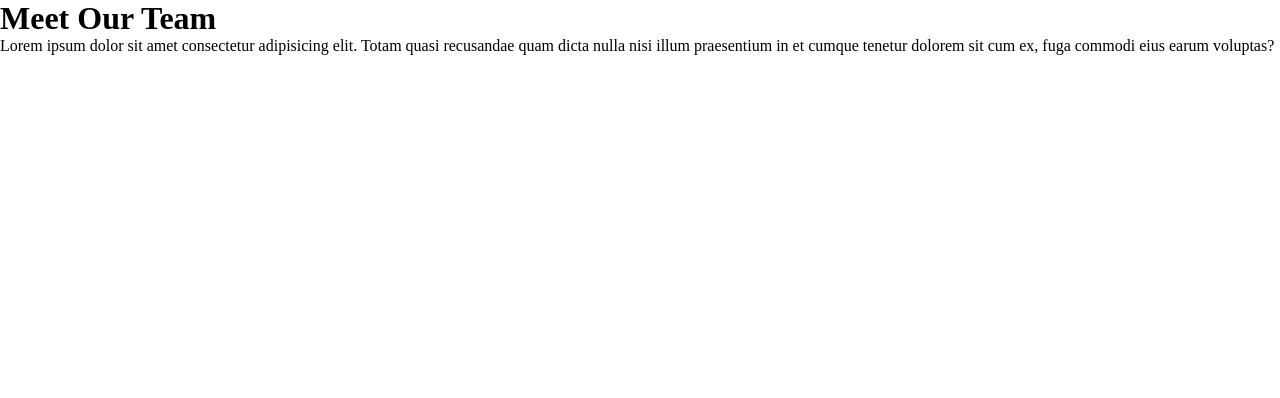
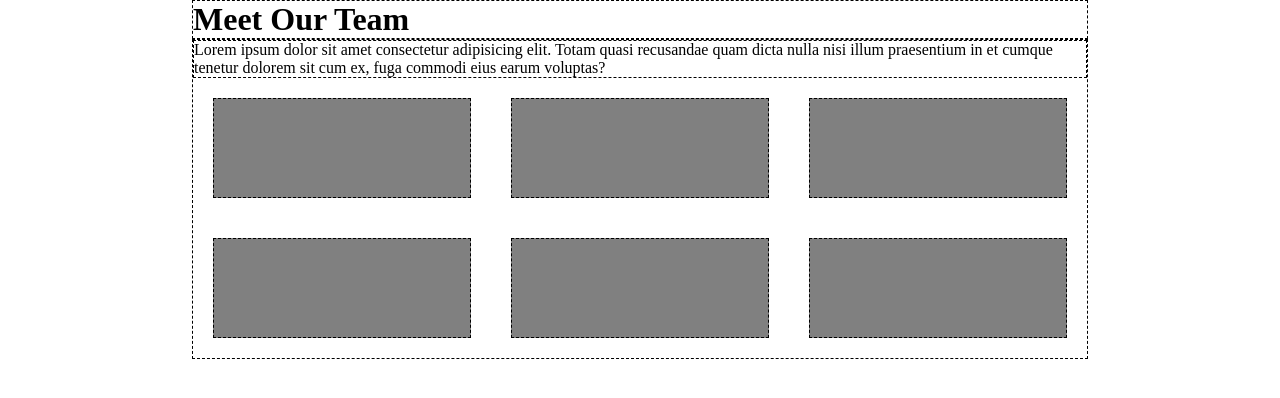
Before and after one commit to nabilmoutahir/html-css-float-cards, a plain HTML site: page index.html in a window 1280 px wide. Drawn offline with Linux system fonts and the light colour scheme.

Commit message:
style: structure

```diff
--- a/css/style.css
+++ b/css/style.css
@@ -3,3 +3,31 @@
     padding: 0;
     box-sizing: border-box;
 }
+
+/* GENERICS------------- */
+.container {
+    width: 70%;
+    margin: auto;
+}
+
+.debug {
+    border: 1px dashed black;
+}
+
+.debug2 {
+    background-color: gray;
+    height: 100px;
+    width: calc(100% / 3 - 40px);
+    margin: 20px;
+}
+
+/* MAIN--------------------------------- */
+.row::after {
+    content: "";
+    display: table;
+    clear: both;
+}
+
+.card {
+    float: left;
+}
```
